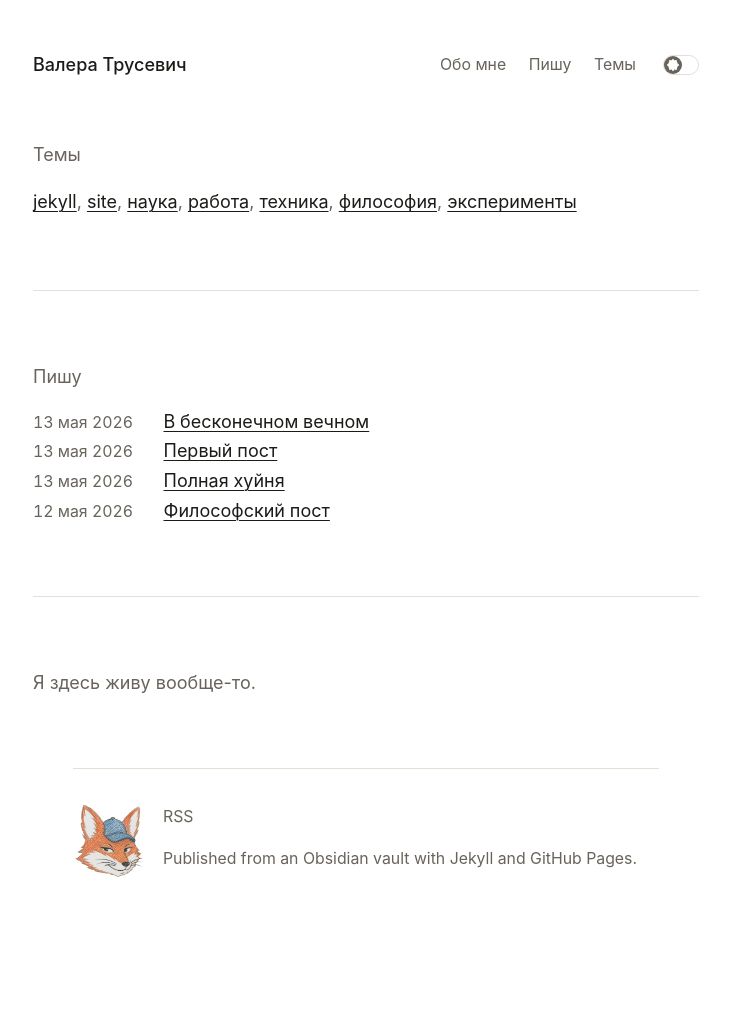
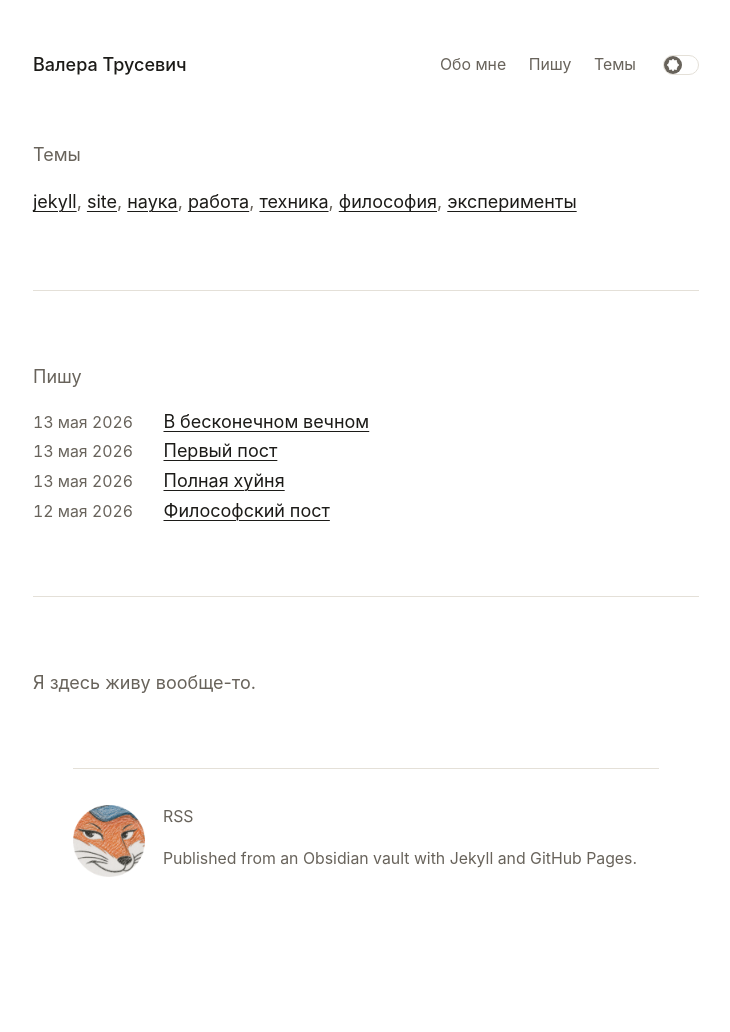
Before and after one commit to truetnoth/personal, a Jekyll site: the page built from index.md, in a window 1280 px wide. Shown: the whole page, without its empty margins (274-1004 px from the left). Built offline with Jekyll 4.4.1, drawn with Linux system fonts in a browser that asks for light colours.

Commit message:
Update logo artwork

```diff
--- a/_includes/footer.html
+++ b/_includes/footer.html
@@ -2,7 +2,7 @@
   <div class="footer-rule">
     <div class="footer-inner">
       <a class="footer-logo plain" href="{{ '/' | relative_url }}" aria-label="{{ site.title | escape }}">
-        <img src="{{ '/assets/images/logo.webp' | relative_url }}" alt="" width="72" height="72" loading="lazy" decoding="async">
+        <img src="{{ '/assets/images/logo.png' | relative_url }}" alt="" width="72" height="72" loading="lazy" decoding="async">
       </a>
       <div>
         <p><a class="muted plain font-ui" href="{{ '/feed.xml' | relative_url }}">RSS</a></p>
```
Also changed, not shown: assets/images/favicon.png, assets/images/logo.png (added), assets/images/logo.webp (deleted).
